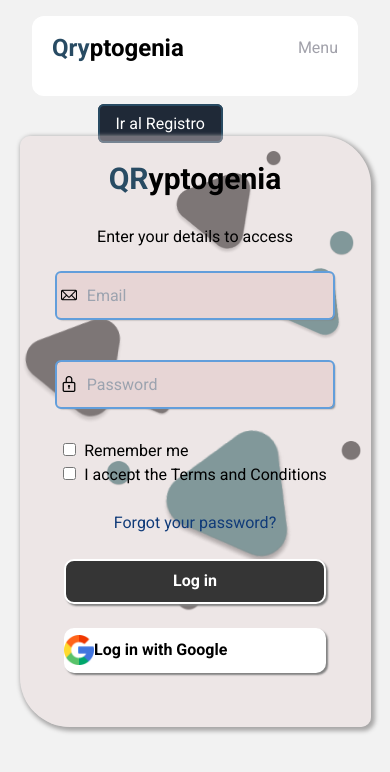
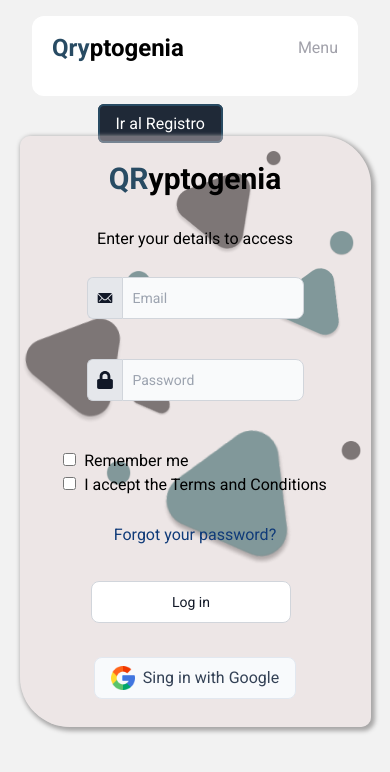
Before and after one commit to Disruptive-IT/Qryptogenia-front, a React (Vite) app in the folder frontqr/: page /login in a window 390 px wide. Shown: the top 772 px of the page. Built offline with nearby package versions, Linux system fonts and the light colour scheme.

Commit message:
se realizan cambios en los formularios de autenticacion

```diff
--- a/frontqr/src/components/auth/pure/btns.css
+++ b/frontqr/src/components/auth/pure/btns.css
@@ -12,20 +12,7 @@
 }
 
 
-.googleBtn{
-    width: 210px;
-    height:  45px;
-    box-shadow: 2px 2px 2px gray;
-    display:  flex;
-    align-items:  center;
-    cursor:  pointer;
-    background-color:  white;
-    border: none;
-    border-radius:  10px;
-    font-weight:  bold;
-    margin-bottom: 20px;
-    transition: all 0.5s;
-}
+
 
 
 @media (max-width:400px){
@@ -33,7 +20,5 @@
         width: 90%;
     }
 
-    .googleBtn{
-        width: 90%;
-    }
+
 }
--- a/frontqr/src/components/auth/pure/googleButton.jsx
+++ b/frontqr/src/components/auth/pure/googleButton.jsx
@@ -1,13 +1,16 @@
-import google from "../../../assets/imgs/google.png"
-import "./btns.css"
+import google from "../../../assets/imgs/google.png";
+import "./btns.css";
 
+export const GoogleButton = ({ action, text }) => {
+  return (
 
-export const GoogleButton = ({action,text}) =>{
-
-    return(
-
-        <div style={{width:'100%',display:"flex", justifyContent:"center"}}>
-            <button className="googleBtn"  onClick={action}><img style={{width:'30px'}} src={google} alt="" />{text}</button>
-        </div>
-    )
-}
+    <div className="items-center" style={{width:'100%',display:"flex", justifyContent:"center"}}>
+        <button className="px-4 py-2 border flex gap-2 border-slate-200 bg-slate-50 dark:border-slate-700 rounded-lg text-slate-700"  onClick={action}>
+            <img className="w-6 h-6" src={google} alt="Google" />
+            <span>
+                {text}
+            </span>
+        </button>
+    </div>
+  );
+};
--- a/frontqr/src/components/auth/pure/submitButton.jsx
+++ b/frontqr/src/components/auth/pure/submitButton.jsx
@@ -1,10 +1,12 @@
-import React from 'react';
-import "./btns.css"
+import React from "react";
+import "./btns.css";
 
-export const SubmitButton = ({text}) => {
-    return(
-        <div style={{width:'100%'}}>
-            <button type="submit" className='btnSubmit'>{text}</button>
-        </div>
-    )
-}
+export const SubmitButton = ({ text }) => {
+  return (
+    <div className="items-center" style={{ width: "100%", display: "flex", justifyContent: "center" }} type="submit">
+      <button className="w-[200px]  text-gray-900 bg-white border border-gray-300 focus:outline-none hover:bg-gray-100 focus:ring-4 focus:ring-gray-100 font-medium rounded-lg text-sm px-5 py-2.5 me-2 mb-2 dark:bg-gray-800 dark:text-white dark:border-gray-600 dark:hover:bg-gray-700 dark:hover:border-gray-600 dark:focus:ring-gray-700">
+        {text}
+      </button>
+    </div>
+  );
+};
--- a/frontqr/src/pages/Auth/LoginForm.jsx
+++ b/frontqr/src/pages/Auth/LoginForm.jsx
@@ -10,6 +10,9 @@
 import { SchemaLoginValidate } from '../../helpers/validate/auth.validate';
 import AuthSwitcher from '../../components/auth/pure/AuthSwitcher';
 import ReCAPTCHA from "react-google-recaptcha";
+import { IoIosMail } from "react-icons/io";
+import { FaLock } from "react-icons/fa";
+
 
 const LoginForm = () => {
   const { loginUser } = useAuthContext();
@@ -48,14 +51,27 @@
               <div className="inputsGroupsStart fullWidth">
                 <h1 className="authTittle"><span className='text-[#284B63]'>QR</span>yptogenia</h1>
                 <span className="fullWidth">Enter your details to access</span>
-                <div className="inputGroup relative">
-                  <Field className="authInputs emailIcon" type="email" title="Email" name="email" placeholder="Email" maxLength="255" /><br />
-                  <ErrorMessage name="email" className="errorMessaje absolute left-7" component='span' />
+
+                <div className='flex flex-col h-14'>
+                  <div className="flex md:w-64 ">
+                    <span className="inline-flex items-center px-2 text-lg text-gray-900 bg-gray-200 border rounded-e-0 border-gray-300 border-e-0 rounded-s-md dark:bg-my-gray dark:text-black dark:border-gray-600">
+                      <IoIosMail/>
+                    </span>
+                    <Field className="rounded-none rounded-e-lg bg-gray-50 border text-gray-900 focus:ring-blue-500 focus:border-blue-500 block flex-1 min-w-0 w-full text-sm border-gray-300 p-2.5  dark:bg-my-gray dark:border-gray-600 dark:placeholder-gray-400 dark:text-black dark:focus:dark-blue dark:focus:border-blue-500" type="email" title="Email" name="email" placeholder="Email" maxLength="255" /><br />
+                  </div>
+                  <ErrorMessage name="email" className="text-red-600 font-semibold" component='span' />
                 </div>
-                <div className="inputGroup relative" style={{ marginBottom: 0 }}>
-                  <Field className="authInputs candado" type="password" title="Password" name="password" placeholder="Password" maxLength="64" /><br />
-                  <ErrorMessage name="password" className="errorMessaje absolute left-7" component='span' />
+
+                <div className="flex flex-col h-14">
+                  <div className="flex md:w-64 ">
+                    <span className="inline-flex items-center px-2 text-lg text-gray-900 bg-gray-200 border rounded-e-0 border-gray-300 border-e-0 rounded-s-md dark:bg-my-gray dark:text-black dark:border-gray-600">
+                      <FaLock />
+                    </span>
+                    <Field className="rounded-none rounded-e-lg bg-gray-50 border text-gray-900 focus:ring-blue-500 focus:border-blue-500 block flex-1 min-w-0 w-full text-sm border-gray-300 p-2.5  dark:bg-my-gray dark:border-gray-600 dark:placeholder-gray-400 dark:text-black dark:focus:ring-blue-500 dark:focus:border-blue-500" type="password" title="Password" name="password" placeholder="Password" maxLength="64" /><br />
+                  </div>
+                  <ErrorMessage name="password" className="text-red-600 font-semibold" component='span' />
                 </div>
+
                 <div className='mt-2 flex flex-col items-start'>
                   <div>
                     <Field type="checkbox" name="remember" className="mr-2" />
@@ -74,7 +90,7 @@
                 )}
                 <Link className='text-[#103b79]' to="/forgotPassword">Forgot your password?</Link>
                 <SubmitButton text="Log in" />
-                <GoogleButton text="Log in with Google" />
+                <GoogleButton text="Sing in with Google" />
               </div>
               <img src={logo} className="elLogoRigth" alt="" />
               <IconsRight />
--- a/frontqr/src/pages/Auth/RegisterForm.jsx
+++ b/frontqr/src/pages/Auth/RegisterForm.jsx
@@ -10,6 +10,8 @@
 import { IconsLeft } from '../../components/auth/pure/iconsLeft';
 import CompleteRegisterForm from '../../components/auth/CompleteRegisterForm';
 import AuthSwitcher from '../../components/auth/pure/AuthSwitcher';
+import { IoIosMail } from "react-icons/io";
+
 
 const RegisterForm = () => {
   const { registerUser } = useAuthContext();
@@ -58,15 +60,23 @@
                 <Form>
                   <div className='mb-5'>
                     <h1 className="authTittle mb-4"><span className='text-[#284B63]'>QR</span>yptogenia</h1>
-                    <p>Lorem ipsum dolor, sit amet consectetur adipisicing elit. Rem nihil necessitatibus quo, est alias perspiciatis.</p>
+                    <p>Enter your email address and you will receive a verification code to complete your registration.</p>
                   </div>
-                  <div className="inputGroup relative">
-                    <Field className="authInputs" type="email" name="email" placeholder="Correo electrónico" />
-                    <ErrorMessage name="email" className="errorMessaje absolute left-4 top-8" component='span' />
+
+                  <div className='flex flex-col h-14'>
+                    <div className="flex  ">
+                      <span className="inline-flex items-center px-2 text-lg text-gray-900 bg-gray-200 border rounded-e-0 border-gray-300 border-e-0 rounded-s-md dark:bg-my-gray dark:text-black dark:border-gray-600">
+                        <IoIosMail/>
+                      </span>
+                      <Field className="rounded-none rounded-e-lg bg-gray-50 border text-gray-900 focus:ring-blue-500 focus:border-blue-500 block flex-1 min-w-0 w-full text-sm border-gray-300 p-2.5  dark:bg-my-gray dark:border-gray-600 dark:placeholder-gray-400 dark:text-black dark:focus:dark-blue dark:focus:border-blue-500" type="email" title="Email" name="email" placeholder="Email" maxLength="255" /><br />
+                    </div>
+                    <ErrorMessage name="email" className="text-red-600 font-semibold" component='span' />
                   </div>
+
+
                   <div className='flex flex-col gap-4 pt-4'>
-                    <SubmitButton text="Registrarse" />
-                    <GoogleButton text="Log in with Google" />
+                    <SubmitButton text="Sing up" />
+                    <GoogleButton text="Sing up with Google" />
                   </div>
                 </Form>
               </Formik>
```
Also changed, not shown: frontqr/src/pages/Auth/ForgotPassPage.jsx (+18 -13 lines), frontqr/src/pages/Auth/RecoverPassPage.jsx (+28 -23 lines).
